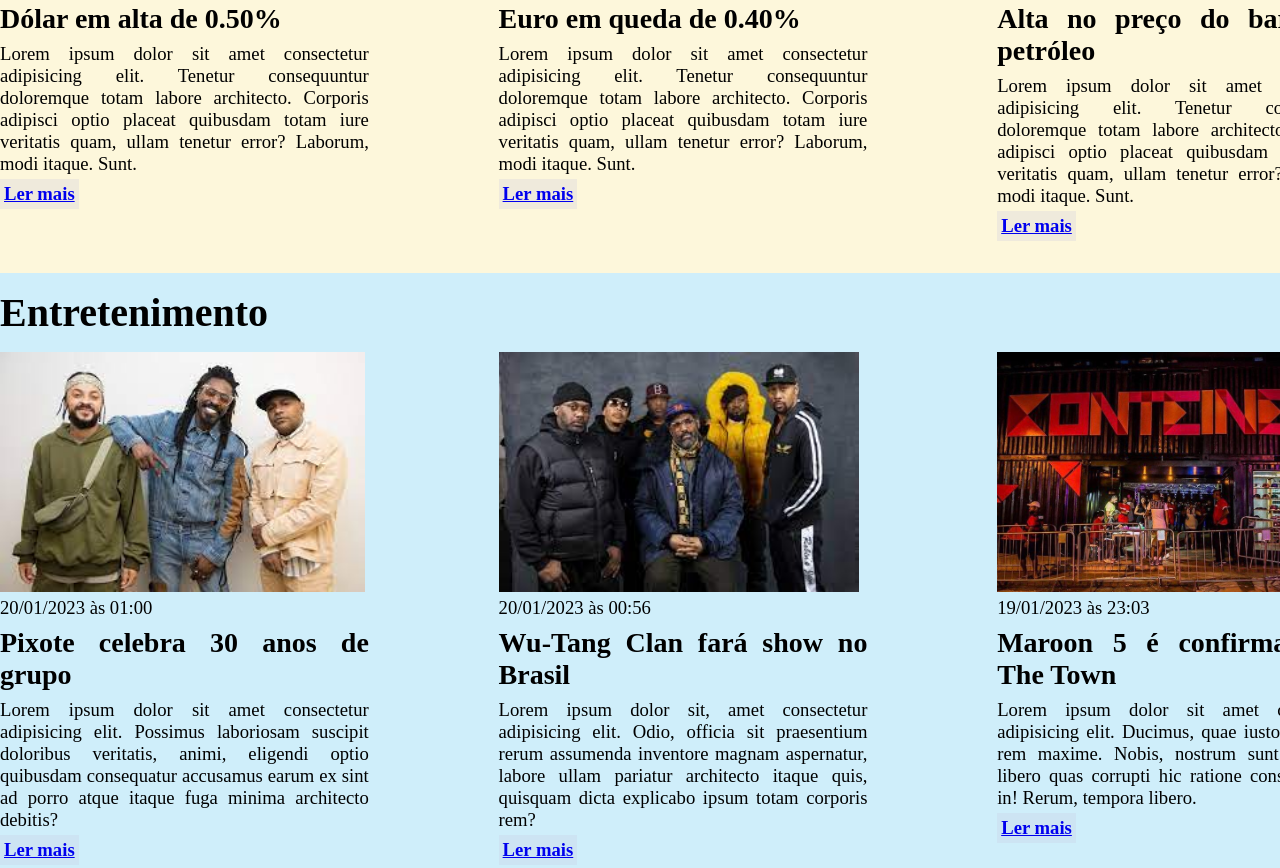
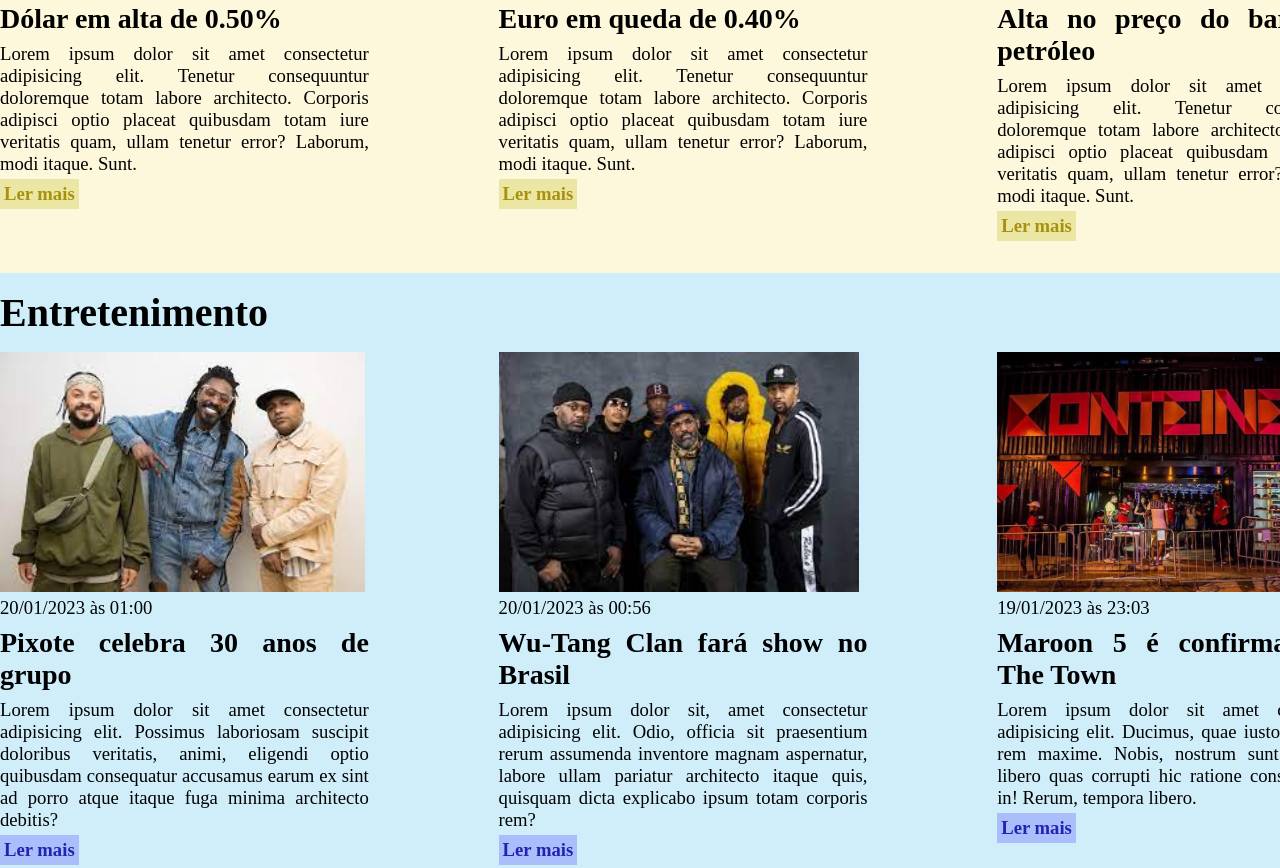
Before and after one commit to BganaRoxa/curso_ebac_frontend, a plain HTML site: page index.html in a window 1280 px wide. Shown: the part 1071-1939 px from the top of the page. Drawn offline with Linux system fonts and the light colour scheme.

Commit message:
adding modification
As cores dos botões "ler mais" foram alteradas para combinar com as seções a que pertencem.

```diff
--- a/main.css
+++ b/main.css
@@ -70,15 +70,44 @@ section h2,
 }
 
 .articles article a {
-    background-color: rgba(196, 196, 221, 0.26);
-
+    background-color: rgba(17, 58, 9, 0.26);
+    color: rgb(12, 82, 12);
     padding: 4px;
     display: inline-block;
     text-decoration: none;
 }
+.articles article a:hover {
+    background-color: rgba(33, 109, 18, 0.26);
+}
+
+#economy a {
+    background-color: rgba(182, 182, 6, 0.26);
+    color: rgb(168, 145, 12);
+}
+
+#economy a:hover {
+    background-color: rgba(219, 219, 7, 0.26);
+}
+
+#entertainment a {
+    background-color: rgba(101, 101, 255, 0.349);
+    color: rgb(35, 35, 177);
+}
+
+#entertainment a:hover {
+    background-color: rgba(155, 155, 248, 0.349);
+}
+
+#technology a {
+    background-color: rgb(245, 100, 100);
+    color: rgb(141, 31, 31);
+}
+
+#technology a:hover {
+    background-color: rgb(247, 166, 166);
+}
 
 .articles article a {
-    text-decoration: underline;
     font-weight: bold;
     margin-top: 4px;
 }
```
